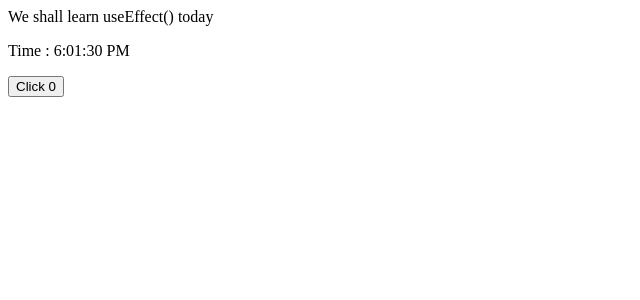
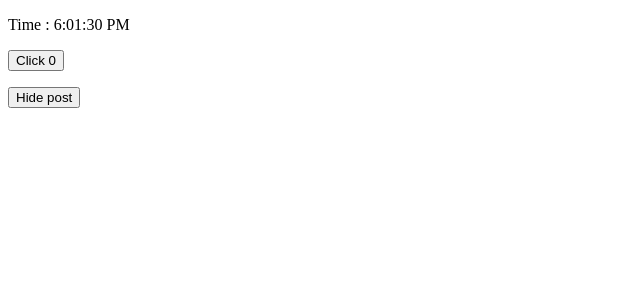
Before and after one commit to atikhasan007/react-practice, a React app: page / in a window 1280 px wide. Shown: the top 300 px of the page, without its empty margins (0-640 px from the left). Built offline with nearby package versions, Linux system fonts and the light colour scheme; the HTML template or start-up script is replaced by a standard one.

Commit message:
show and hide app component store another component

```diff
--- a/src/App.jsx
+++ b/src/App.jsx
@@ -1,16 +1,23 @@
 
 
-import React from "react";
+import React, { useState } from "react";
 import MyComponent from "./componentsOne/MyComponent";
 
 
-export default class App extends React.Component {
-    render(){
+export default function App() {
+      const [show, setShow] = useState(true);
+
         return (
-            <div>
-                <div>We shall learn useEffect() today </div>
-             <MyComponent/>
+            <div className="app">
+                <div>{show && <MyComponent/>}</div>
+                <p>
+                    <button type="button" onClick={()=>{
+                        setShow((prevShow)=>!prevShow)
+                    }}>{show? 'Hide post' : 'show post'}</button>
+                </p>
+
+
+
             </div>
         )
     }
-}
```
